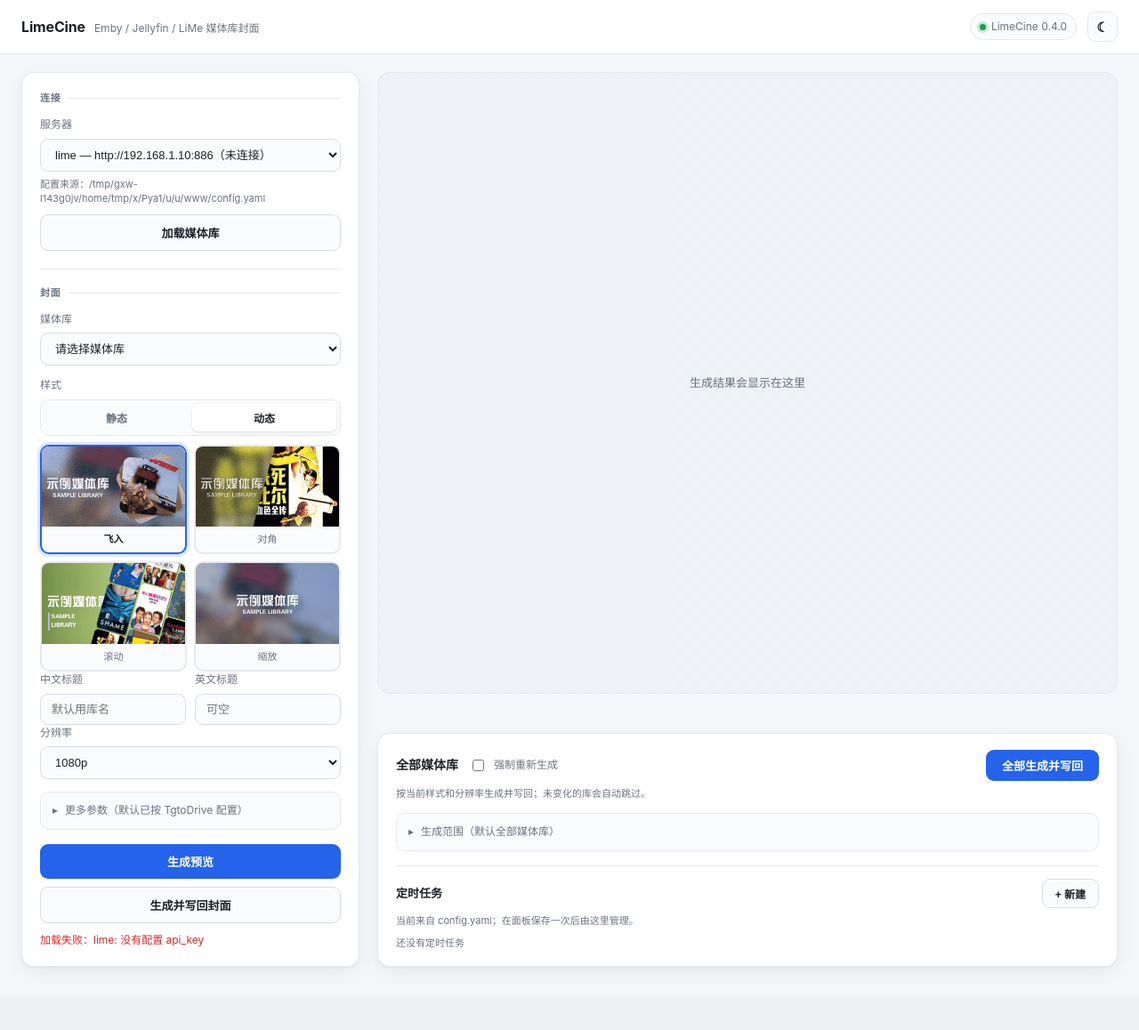
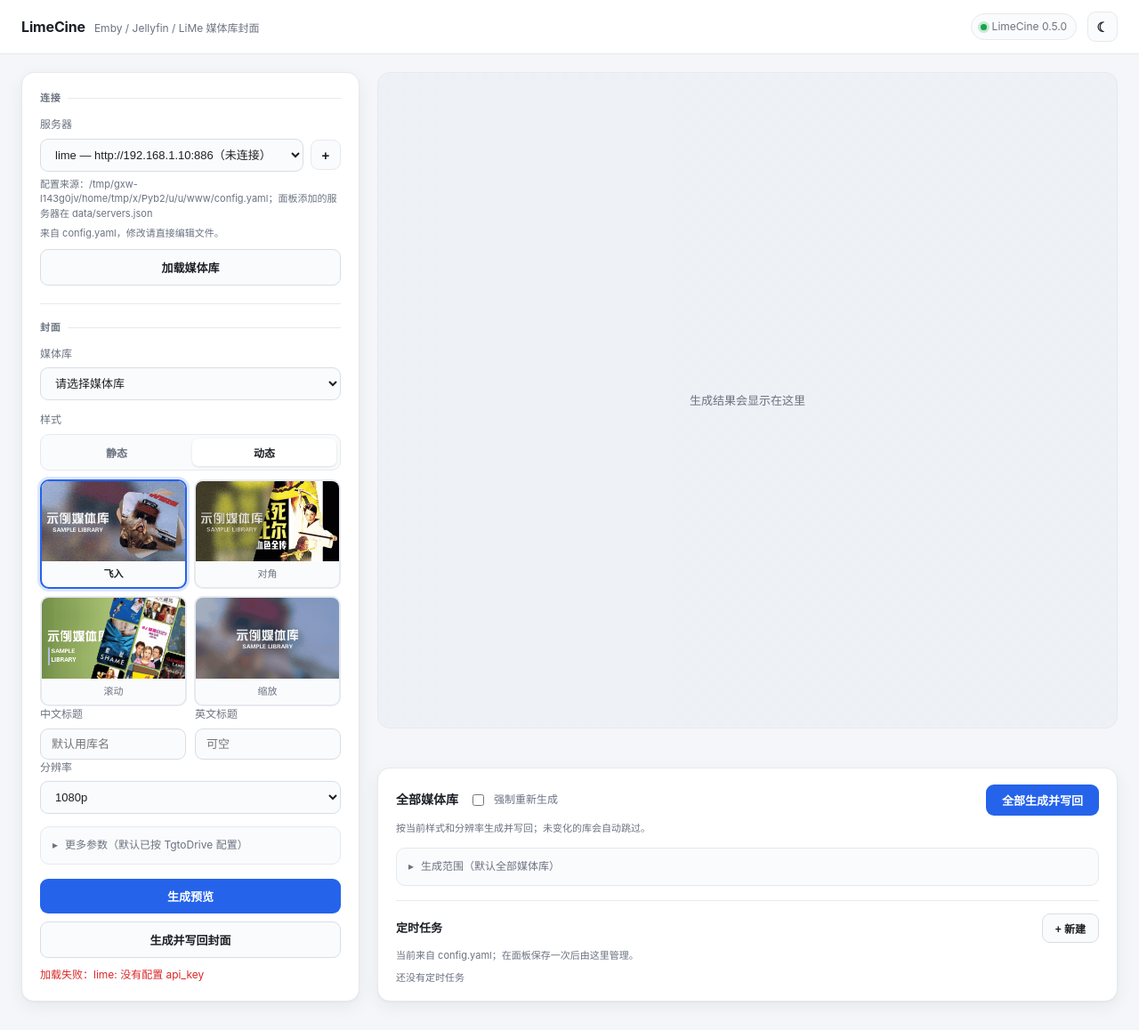
Before and after one commit to Anboyyt/LimeCine, a FastAPI app: page / in a window 1280 px wide. Shown: the whole page at 89% size. Before the commit the page ends 1086 px from the top, so only its background shows below. Run offline with FastAPI, Linux system fonts and the light colour scheme; data that the repository does not hold is empty.

Commit message:
Add UI-managed servers persisted in data/servers.json
- POST/PUT/DELETE /api/servers for panel-added servers
- Merge UI servers with config.yaml servers (config.yaml stays read-only)
- UI: + button and add/edit/delete server form

Co-Authored-By: Claude Code <noreply@anthropic.com>

```diff
--- a/app/config.py
+++ b/app/config.py
@@ -9,7 +9,7 @@ import os
 from pathlib import Path
 
 APP_NAME = "LimeCine"
-VERSION = "0.4.0"
+VERSION = "0.5.0"
 
 BASE_DIR = Path(__file__).resolve().parent.parent
 FONT_DIR = Path(os.getenv("LC_FONT_DIR", str(BASE_DIR / "fonts")))
--- a/app/main.py
+++ b/app/main.py
@@ -131,6 +131,15 @@ class ScheduleIn(BaseModel):
     force: bool = False
 
 
+class ServerIn(BaseModel):
+    id: str = ""
+    name: str = ""
+    url: str
+    api_key: str = ""
+    enabled: bool = True
+    write_back: bool = True
+
+
 # ---------------------------------------------------------------- 辅助
 
 
@@ -257,21 +266,107 @@ def reload_config() -> dict:
 @app.get("/api/servers")
 def servers() -> dict:
     cfg = settings.get_config()
-    enabled = cfg.enabled_servers()
+    enabled = [s for s in cfg.servers if s.enabled]
     results: List[Dict[str, Any]] = []
     if enabled:
         with ThreadPoolExecutor(max_workers=min(8, len(enabled))) as pool:
             futures = [pool.submit(_probe, s) for s in enabled]
             for fut in as_completed(futures):
                 results.append(fut.result())
-        order = {s.id: i for i, s in enumerate(enabled)}
-        results.sort(key=lambda x: order.get(x["id"], 99))
+    for server in cfg.servers:
+        if not server.enabled:
+            results.append({
+                **server.public(),
+                "ok": False,
+                "server_name": "",
+                "version": "",
+                "product": "",
+                "error": "已禁用",
+            })
+    order = {s.id: i for i, s in enumerate(cfg.servers)}
+    results.sort(key=lambda x: order.get(x["id"], 99))
     return {
         "servers": results,
         "source": cfg.source,
         "error": cfg.error,
         "schedule": cfg.schedule,
     }
+
+
+@app.post("/api/servers")
+def add_server(req: ServerIn) -> dict:
+    cfg = settings.get_config()
+    url = settings._norm_url(req.url)
+    if not url:
+        raise HTTPException(status_code=400, detail="服务器地址不能为空")
+    if not req.api_key:
+        raise HTTPException(status_code=400, detail="API Key 不能为空")
+
+    existing = {s.id for s in cfg.servers}
+    if req.id:
+        sid = settings._slug(req.id)
+        if sid in existing:
+            raise HTTPException(status_code=409, detail=f"服务器 ID 已存在: {sid}")
+    else:
+        sid = settings.make_server_id(req.name, url, existing)
+
+    server = settings.Server(
+        id=sid,
+        url=url,
+        api_key=req.api_key,
+        name=req.name or sid,
+        enabled=req.enabled,
+        write_back=req.write_back,
+        source="ui",
+    )
+    ui_servers = settings.load_ui_servers()
+    ui_servers.append(server)
+    settings.save_ui_servers(ui_servers)
+    settings.reload_config()
+    with _probe_lock:
+        _probe_cache.pop(sid, None)
+    logger.info("新增服务器 id=%s url=%s", sid, url)
+    return server.public()
+
+
+@app.put("/api/servers/{server_id}")
+def update_server(server_id: str, req: ServerIn) -> dict:
+    ui_servers = settings.load_ui_servers()
+    target = next((s for s in ui_servers if s.id == server_id), None)
+    if not target:
+        raise HTTPException(
+            status_code=404,
+            detail="只能修改面板添加的服务器；config.yaml 里的服务器请直接编辑文件",
+        )
+    url = settings._norm_url(req.url or target.url)
+    if not url:
+        raise HTTPException(status_code=400, detail="服务器地址不能为空")
+    target.url = url
+    target.name = req.name or target.name
+    if req.api_key:
+        target.api_key = req.api_key
+    target.enabled = req.enabled
+    target.write_back = req.write_back
+    settings.save_ui_servers(ui_servers)
+    settings.reload_config()
+    with _probe_lock:
+        _probe_cache.pop(server_id, None)
+    logger.info("更新服务器 id=%s url=%s", server_id, url)
+    return target.public()
+
+
+@app.delete("/api/servers/{server_id}")
+def delete_server(server_id: str) -> dict:
+    ui_servers = settings.load_ui_servers()
+    remaining = [s for s in ui_servers if s.id != server_id]
+    if len(remaining) == len(ui_servers):
+        raise HTTPException(status_code=404, detail="只能删除面板添加的服务器")
+    settings.save_ui_servers(remaining)
+    settings.reload_config()
+    with _probe_lock:
+        _probe_cache.pop(server_id, None)
+    logger.info("删除服务器 id=%s", server_id)
+    return {"ok": True}
 
 
 @app.get("/api/libraries")
--- a/config.example.yaml
+++ b/config.example.yaml
@@ -5,6 +5,9 @@
 #
 # 推荐放到数据目录：./data/config.yaml（标准 compose 默认）
 # 也可以挂载到 /app/config.yaml，或用 LC_CONFIG 指定。
+#
+# 也可以在 Web UI 里点「+」添加服务器，保存到 data/servers.json；
+# 这里的 servers 适合写进配置管理/仓库。
 
 servers:
   lime:
--- a/templates/index.html
+++ b/templates/index.html
@@ -419,13 +419,34 @@
     <div class="group">
       <div class="group-title">连接</div>
       <label>服务器</label>
-      <select id="server"><option value="__manual__">手动填写地址</option></select>
-      <div class="hint" id="serverHint">服务器、Key 和定时都在 config.yaml 里配置</div>
+      <div style="display:flex;gap:8px;align-items:center">
+        <select id="server" style="flex:1"><option value="__manual__">临时连接（不保存）</option></select>
+        <button class="iconbtn" id="addServer" title="添加服务器" style="flex:0 0 34px">+</button>
+      </div>
+      <div class="hint" id="serverHint">面板添加的服务器保存在 data/servers.json</div>
+      <div class="hint" id="serverManage"></div>
+
+      <div id="serverForm" class="schedule-form" hidden>
+        <div class="row">
+          <div><label>名称</label><input id="srvName" placeholder="Art-Lime"></div>
+          <div><label>地址</label><input id="srvUrl" placeholder="http://192.168.1.10:888" autocomplete="off"></div>
+        </div>
+        <label>API Key</label>
+        <input id="srvKey" type="password" placeholder="LiMe 面板 → API Key" autocomplete="off">
+        <div class="row">
+          <label class="chk"><input type="checkbox" id="srvWriteBack" checked> 允许写回库封面</label>
+          <label class="chk"><input type="checkbox" id="srvEnabled" checked> 启用</label>
+        </div>
+        <div class="actions">
+          <button id="srvSave">保存服务器</button>
+          <button class="ghost" id="srvCancel">取消</button>
+        </div>
+      </div>
 
       <div id="manualBox" hidden>
         <label>服务器地址</label>
         <input id="base" placeholder="http://192.168.1.10:886" autocomplete="off">
-        <div class="hint">填 LiMe / Emby / Jellyfin 的地址，不是本页面地址（887）</div>
+        <div class="hint">临时连接用，填 LiMe / Emby / Jellyfin 的地址，不是本页面地址（887）</div>
         <label>API Key</label>
         <input id="key" type="password" placeholder="LiMe 面板 → API Key" autocomplete="off">
         <div class="hint" id="keyHint">仅本次预览使用，不落盘</div>
@@ -607,6 +628,7 @@ let batchInitialized = false;
 let scheduleTasks = [];
 let scheduleSource = 'config';
 let editingScheduleId = null;
+let editingServerId = null;
 
 async function apiFetch(url, opts = {}) {
   const o = { ...opts, headers: { ...(opts.headers || {}) } };
@@ -785,18 +807,111 @@ function renderServerOptions() {
   sel.innerHTML = '';
   for (const s of servers) {
     const o = document.createElement('option');
+    const suffix = s.enabled === false ? '（已禁用）' : (s.ok ? '' : '（未连接）');
     o.value = s.id;
-    o.textContent = (s.name || s.id) + ' — ' + s.url + (s.ok ? '' : '（未连接）');
+    o.textContent = (s.name || s.id) + ' — ' + s.url + suffix;
     sel.appendChild(o);
   }
   const m = document.createElement('option');
   m.value = '__manual__';
-  m.textContent = servers.length ? '手动填写地址…' : '手动填写地址';
+  m.textContent = servers.length ? '临时连接（不保存）…' : '临时连接（不保存）';
   sel.appendChild(m);
   if (prev && prev !== '__manual__' && [...sel.options].some(o => o.value === prev)) sel.value = prev;
   else if (servers.length) sel.value = servers[0].id;
   else sel.value = '__manual__';
   updateManualBox();
+  updateServerManage();
+}
+
+function updateServerManage() {
+  const box = $('serverManage');
+  const s = servers.find(x => x.id === selectedServer());
+  if (!s) {
+    box.innerHTML = '临时连接不会保存；长期使用请点 + 添加服务器。';
+    return;
+  }
+  if (s.source === 'ui') {
+    box.innerHTML = '面板添加 · ' +
+      '<button class="linkbtn" data-srv="edit">编辑</button>' +
+      '<button class="linkbtn" data-srv="del">删除</button>';
+  } else {
+    box.innerHTML = '来自 config.yaml，修改请直接编辑文件。';
+  }
+}
+
+function openServerForm(server) {
+  if (server && server.source !== 'ui') {
+    toast('config.yaml 里的服务器请直接编辑文件', true);
+    return;
+  }
+  editingServerId = server ? server.id : null;
+  $('srvName').value = server ? (server.name || '') : '';
+  $('srvUrl').value = server ? (server.url || '') : '';
+  $('srvKey').value = '';
+  $('srvKey').placeholder = server ? '留空则沿用已保存的 Key' : 'LiMe 面板 → API Key';
+  $('srvWriteBack').checked = server ? server.write_back !== false : true;
+  $('srvEnabled').checked = server ? server.enabled !== false : true;
+  $('serverForm').hidden = false;
+  $('manualBox').hidden = true;
+  $('srvName').focus();
+}
+
+function closeServerForm() {
+  $('serverForm').hidden = true;
+  editingServerId = null;
+  updateManualBox();
+}
+
+async function saveServer() {
+  const isEdit = !!editingServerId;
+  const payload = {
+    name: $('srvName').value.trim(),
+    url: $('srvUrl').value.trim(),
+    api_key: $('srvKey').value.trim(),
+    write_back: $('srvWriteBack').checked,
+    enabled: $('srvEnabled').checked,
+  };
+  if (!payload.url) { toast('填服务器地址', true); return; }
+  if (!isEdit && !payload.api_key) { toast('填 API Key', true); return; }
+  const url = isEdit ? `/api/servers/${editingServerId}` : '/api/servers';
+  $('srvSave').disabled = true;
+  try {
+    const r = await apiFetch(url, {
+      method: isEdit ? 'PUT' : 'POST',
+      headers: { 'Content-Type': 'application/json' },
+      body: JSON.stringify(payload),
+    });
+    const j = await r.json().catch(() => ({}));
+    if (!r.ok) throw new Error(j.detail || `HTTP ${r.status}`);
+    closeServerForm();
+    await loadConfig();
+    $('server').value = j.id;
+    updateManualBox();
+    updateServerManage();
+    await loadLibs();
+    toast(isEdit ? '服务器已更新' : '服务器已添加');
+  } catch (e) {
+    toast('保存失败：' + e.message, true);
+  } finally {
+    $('srvSave').disabled = false;
+  }
+}
+
+async function deleteServer(serverId) {
+  if (!serverId) return;
+  if (!confirm('从面板删除这台服务器？（不会影响 config.yaml）')) return;
+  try {
+    const r = await apiFetch(`/api/servers/${serverId}`, { method: 'DELETE' });
+    const j = await r.json().catch(() => ({}));
+    if (!r.ok) throw new Error(j.detail || `HTTP ${r.status}`);
+    await loadConfig();
+    updateManualBox();
+    updateServerManage();
+    if (selectedServer()) await loadLibs();
+    toast('服务器已删除');
+  } catch (e) {
+    toast('删除失败：' + e.message, true);
+  }
 }
 
 function applyDefaults(d) {
@@ -825,8 +940,8 @@ async function loadConfig() {
     const cfg = await apiFetch('/api/config', { cache: 'no-store' }).then(x => x.json());
     applyDefaults(cfg.defaults);
     $('serverHint').textContent = cfg.source
-      ? `配置来源：${cfg.source}`
-      : '服务器、Key 和定时都在 config.yaml 里配置';
+      ? `配置来源：${cfg.source}；面板添加的服务器在 data/servers.json`
+      : '面板添加的服务器在 data/servers.json';
     if (cfg.error) msg(cfg.error, 'err');
     await Promise.all([loadAllLibs(), loadSchedules()]);
   } catch (e) {
@@ -1363,7 +1478,22 @@ function escapeHtml(s) {
 $('remember').onchange = saveLocal;
 $('base').oninput = saveLocal;
 $('key').oninput = saveLocal;
-$('server').onchange = () => { updateManualBox(); if (selectedServer()) loadLibs(); };
+$('server').onchange = () => {
+  updateManualBox();
+  updateServerManage();
+  if (selectedServer()) loadLibs();
+};
+$('addServer').onclick = () => openServerForm(null);
+$('srvSave').onclick = saveServer;
+$('srvCancel').onclick = closeServerForm;
+$('serverManage').onclick = (e) => {
+  const btn = e.target.closest('button[data-srv]');
+  if (!btn) return;
+  const s = servers.find(x => x.id === selectedServer());
+  if (!s) return;
+  if (btn.dataset.srv === 'edit') openServerForm(s);
+  else if (btn.dataset.srv === 'del') deleteServer(s.id);
+};
 $('loadLibs').onclick = loadLibs;
 $('preview').onclick = () => run(false);
 $('apply').onclick = () => run(true);
```
Also changed, not shown: app/settings.py (+80 -3 lines), tests/test_settings.py (+28 -0 lines), README.md.
